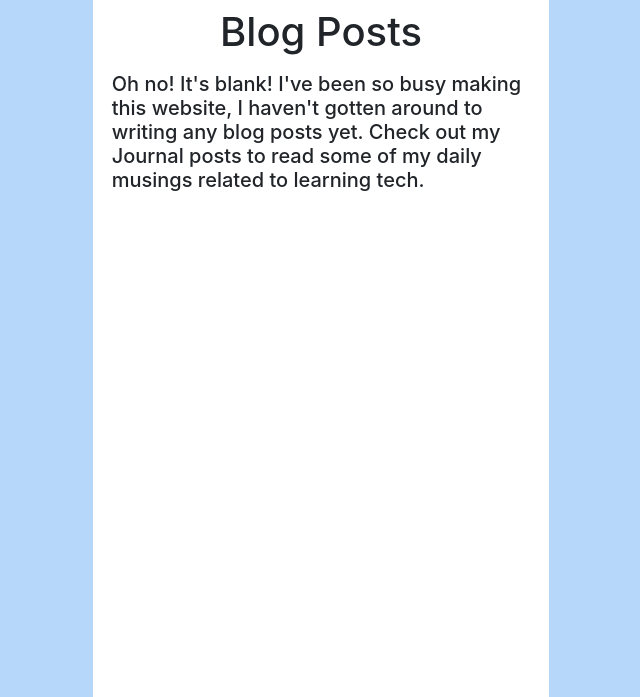
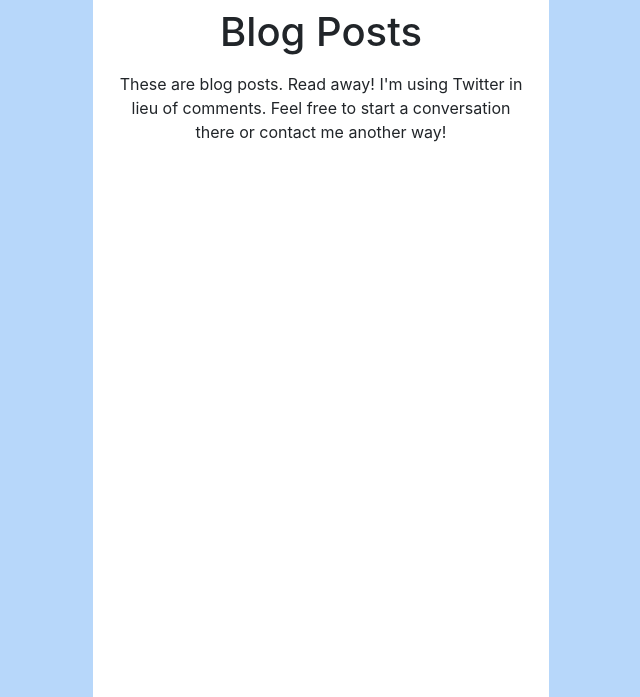
Before and after one commit to spencertollefson/spencertollefson.com-website, a Django app: page /blog/ in a window 1280 px wide. Shown: the part 56-753 px from the top of the page, without its empty margins (319-959 px from the left). Run offline with Django 3.2, Linux system fonts and the light colour scheme; data that the repository does not hold is empty; parts of the project's set-up code (start-up, migrations or seed data) failed here and were passed over; some libraries are stand-ins or nearby versions.

Commit message:
Remove all references of post #. Setup blog_list to display and link to blog posts

```diff
--- a/blog/templates/blog/journal_detail.html
+++ b/blog/templates/blog/journal_detail.html
@@ -22,7 +22,7 @@
     <div class="row">
         <div class="col text-center pt-2">
             {% block Page-Header %}
-                <h2>#{{ post.pub_number }}: {{ post.title }}</h2>
+                <h2>{{ post.title }}</h2>
                 <div class="w-100"></div>
                 <h5>{{ post.published_date|date:'F j' }}, {{ post.published_date|date:'Y' }}</h5>
                 <hr>
--- a/blog/templates/blog/post_detail.html
+++ b/blog/templates/blog/post_detail.html
@@ -6,10 +6,8 @@
 <script type="text/javascript" async src="https://platform.twitter.com/widgets.js"></script>
 
 
-
-
 {% block Page-Header %}
-    <h2>#{{ post.pub_number }}: {{ post.title }}</h2>
+    <h2>{{ post.title }}</h2>
     <div class="w-100"></div>
     <h5>{{ post.published_date|date:'F j' }}, {{ post.published_date|date:'Y' }}</h5>
     <hr>
--- a/blog/templates/blog/post_list.html
+++ b/blog/templates/blog/post_list.html
@@ -2,28 +2,41 @@
 
 {% block title %}Spencer Tollefson{% endblock %}
 
+
 {% block header-setup %}
-    <div class="row">
-        <div class="col d-flex justify-content-center py-2">
+    <div class="row justify-content-center text-center">
+        <div class="col-11 py-2">
             <h1>Blog Posts</h1>
+        </div>
+        <div class="w-100"></div>
+        <div class="col-11">
+            <p>
+                These are blog posts. Read away! I'm using Twitter in lieu of comments. Feel
+                free to start a conversation there or contact me another way!
+            </p>
         </div>
     </div>
     <div class="row">
-        <div class="col-11 pb-1 d-flex justify-content-center mx-auto list-box">
-{#            <div class="list-group">#}
-{#                {% for post in posts %}#}
-{#                    <a href="{% url 'post_detail' pk=post.pk %}" class="list-group-item list-group-item-action">#{{ post.pub_number }}: {{ post.title }} - {{ post.published_date|date:'F j' }}, {{ post.published_date|date:'Y' }}</a>#}
-{#                {% endfor %}#}
-{#            </div>#}
-            <h5>Oh no! It's blank! I've been so busy making this website, I haven't gotten around
-                to writing any blog posts yet. Check out my Journal posts to
-                read some of my daily musings related to learning tech.</h5>
-        </div>
+        <table class="table table-hover ">
+            <tbody>
+                {% for post in posts %}
+                     {% if post.type == 'blog' %}
+                         <tr>
+                             <td>
+                                 <h6 class="journ-list">{{ post.published_date|date:'F j' }}, {{ post.published_date|date:'Y' }}</h6>
+                             </td>
+                             <td>
+                                 <a href="{% url 'post_detail' pk=post.pk %}" class="">
+                                 <h6 class="journ-list">{{ post.title }}</h6>
+                                 </a>
+                             </td>
+                         </tr>
+                     {% endif %}
+                {% endfor %}
+            </tbody>
+        </table>
     </div>
 {% endblock %}
-
-
-
 
 
 
```
